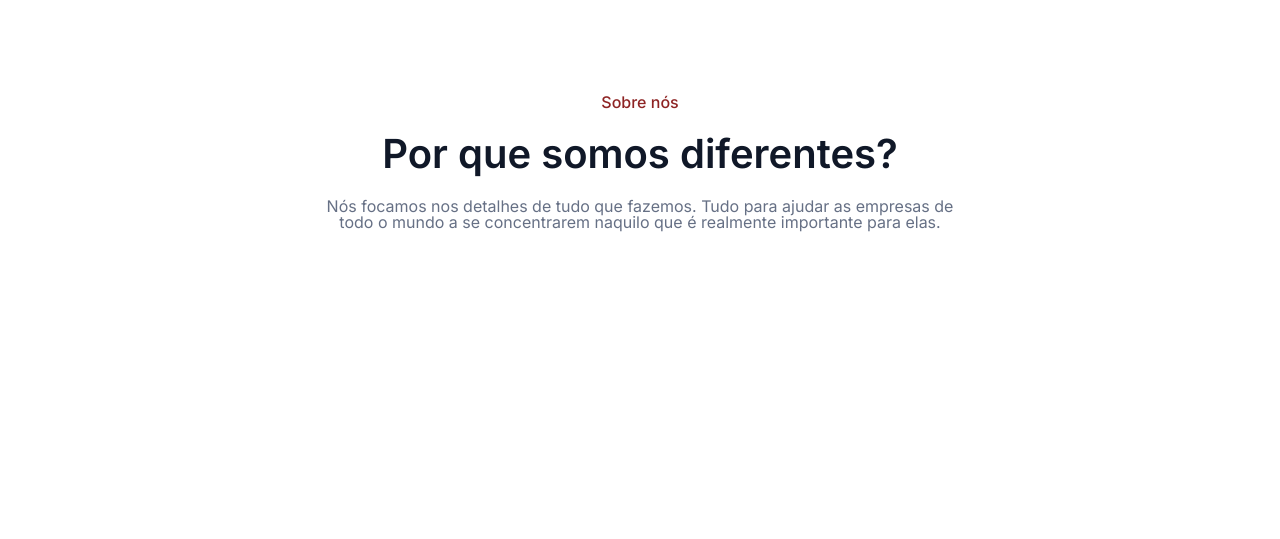
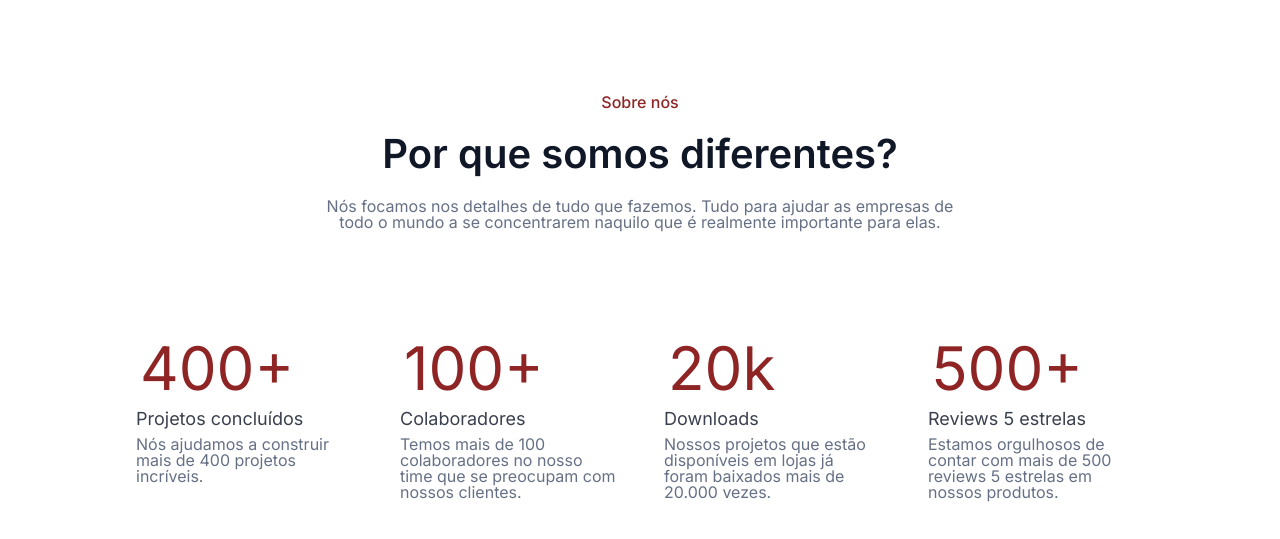
Before and after one commit to FelipeSieiro/OptimusTech, a plain HTML site: page index.html in a window 1280 px wide. Shown: the part 69-608 px from the top of the page. Drawn offline with Linux system fonts and the light colour scheme.

Commit message:
feat: create section metricas

```diff
--- a/index.html
+++ b/index.html
@@ -42,5 +42,33 @@
         <p>Nós focamos nos detalhes de tudo que fazemos. Tudo para ajudar as empresas de <br>
             todo o mundo a se concentrarem naquilo que é realmente importante para elas.</p>
     </header>
+
+    <main>
+        <section>
+            <ul class="metricas__list">
+                <li class="metricas__item">
+                    <h1 class="metricas__title">400+</h1>
+                    <h2 class="metricas__subtitle">Projetos concluídos</h2>
+                    <p class="metricas__text">Nós ajudamos a construir mais de 400 projetos incríveis.</p>
+                </li>
+                <li class="metricas__item">
+                    <h1 class="metricas__title">100+</h1>
+                    <h2 class="metricas__subtitle">Colaboradores</h2>
+                    <p class="metricas__text">Temos mais de 100 colaboradores no nosso time que se preocupam com nossos clientes.</p>
+                </li>
+                <li class="metricas__item">
+                    <h1 class="metricas__title">20k</h1>
+                    <h2 class="metricas__subtitle">Downloads</h2>
+                    <p class="metricas__text">Nossos projetos que estão disponíveis em lojas já foram baixados mais de 20.000 vezes.</p>
+                </li>
+                <li class="metricas__item">
+                    <h1 class="metricas__title">500+</h1>
+                    <h2 class="metricas__subtitle">Reviews 5 estrelas</h2>
+                    <p class="metricas__text">Estamos orgulhosos de contar com mais de 500 reviews 5 estrelas em nossos produtos.</p>
+                </li>
+            </ul>
+        </section>
+
+    </main>
 </body>
 </html>
--- a/styles/style.css
+++ b/styles/style.css
@@ -90,3 +90,28 @@ body{
     font-weight: 500;
     color: var(--cinza-claro);
 }
+
+.metricas__list{
+    display: grid;
+    grid-template-columns: repeat(4, 1fr);
+    grid-auto-rows: minmax(100px, auto);
+    margin: 0% 10%;
+    gap: 32px;
+}
+
+.metricas__title{
+    color: var(--vermelho-escuro);
+    font-size: 3.75rem;
+    margin: 12px;
+}
+
+.metricas__subtitle{
+    color: var(--cinza-escuro);
+    font-size: 1.125rem;
+    margin: 8px;
+}
+.metricas__text{
+    color: var(--cinza-claro);
+    font-size: 1rem;
+    margin: 8px;
+}
```
